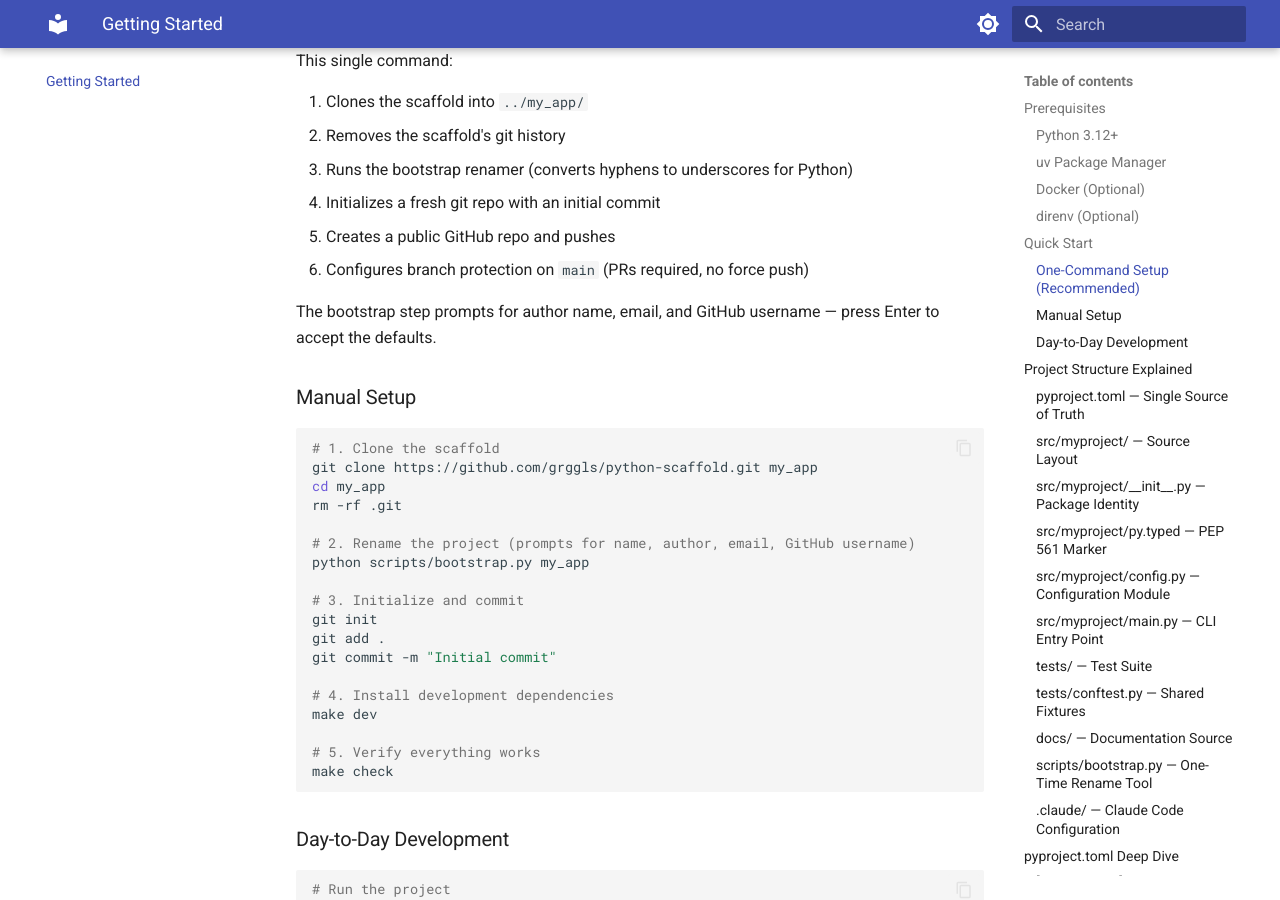
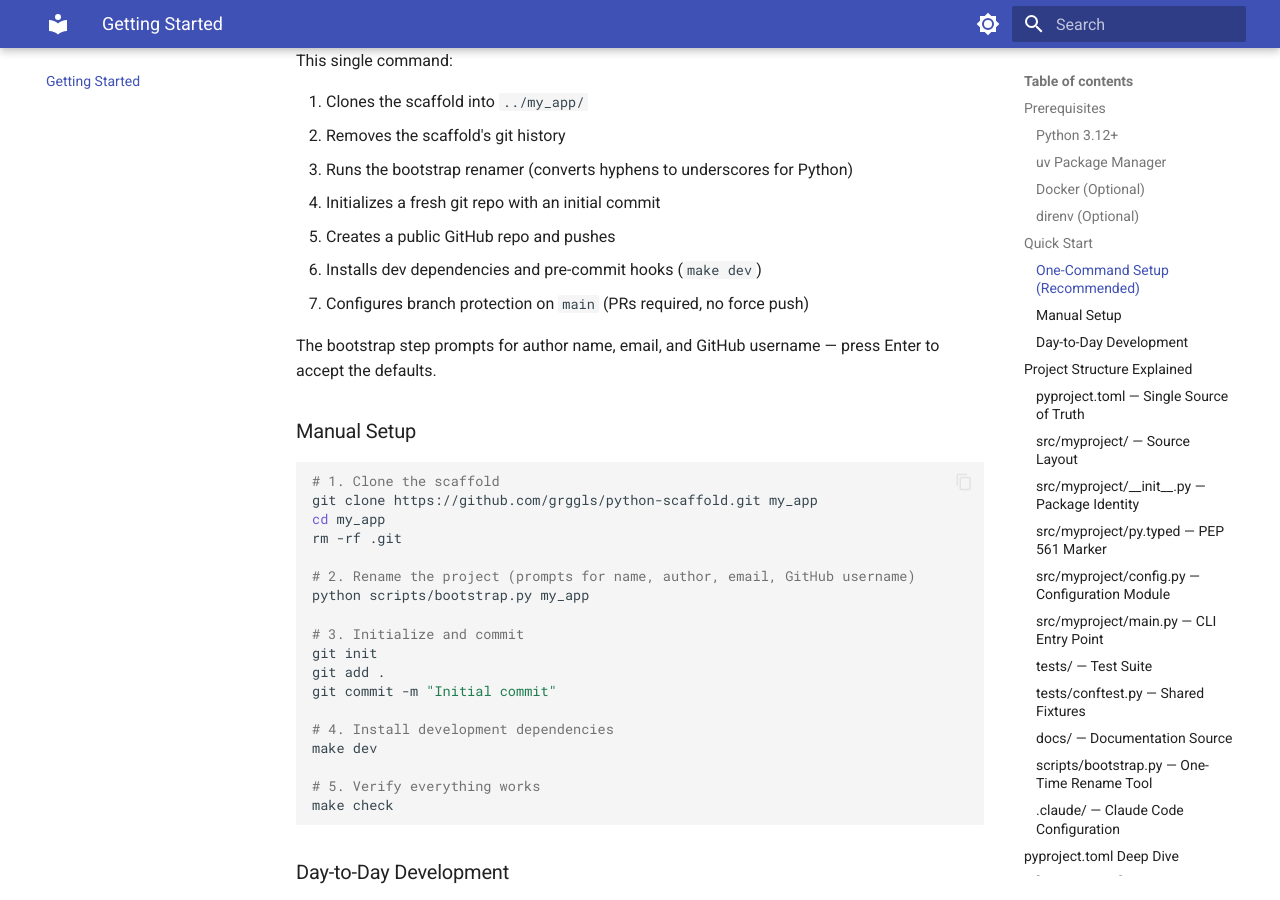
Before and after one commit to grggls/python-scaffold, an MkDocs documentation site: the page built from docs/getting-started.md, in a window 1280 px wide and 900 px high, scrolled down 1488 px. Built offline with MkDocs 1.6.1 and Material for MkDocs 9.7.7, drawn with Linux system fonts in a browser that asks for light colours.

Commit message:
Run make dev automatically during make new
Installs dev dependencies and pre-commit hooks as part of the
one-command project creation, so the new project is fully ready
to develop in immediately.

Co-Authored-By: Claude Opus 4.6 <noreply@anthropic.com>

```diff
--- a/docs/getting-started.md
+++ b/docs/getting-started.md
@@ -67,7 +67,8 @@ This single command:
 3. Runs the bootstrap renamer (converts hyphens to underscores for Python)
 4. Initializes a fresh git repo with an initial commit
 5. Creates a public GitHub repo and pushes
-6. Configures branch protection on `main` (PRs required, no force push)
+6. Installs dev dependencies and pre-commit hooks (`make dev`)
+7. Configures branch protection on `main` (PRs required, no force push)
 
 The bootstrap step prompts for author name, email, and GitHub username — press Enter to accept the defaults.
 
```
Also changed, not shown: 1 other file.
